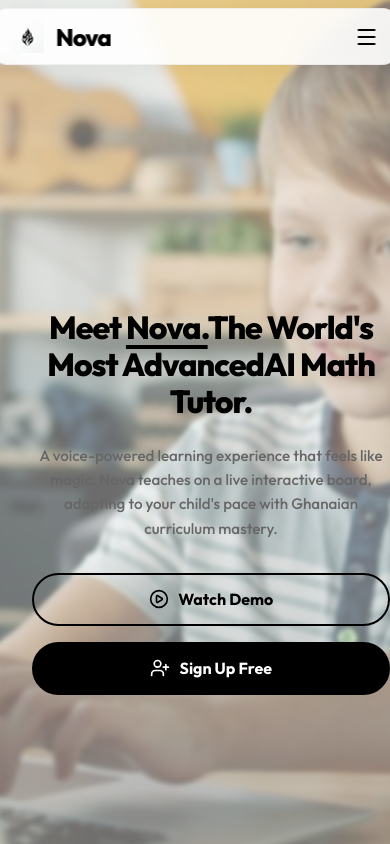
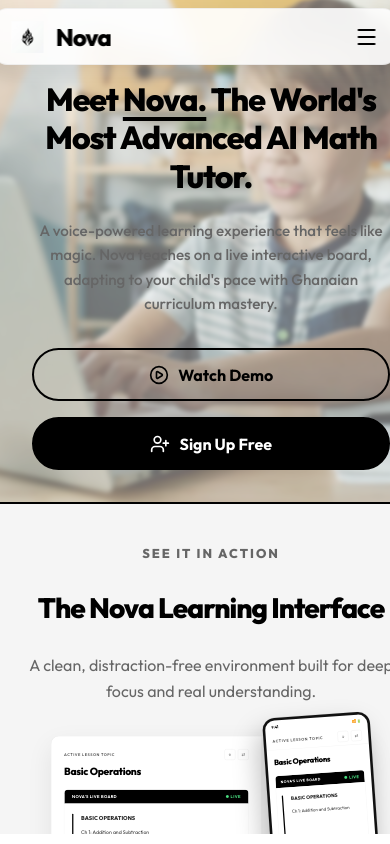
Before and after one commit to kingofalldevs/voice-tutor-frontend, a React (Vite) app: page / in a window 390 px wide. Shown: the top 844 px of the page. Built offline with nearby package versions, Linux system fonts and the light colour scheme; no server answers.

Commit message:
Fix mobile hero horizontal alignment and vertical spacing bugs

```diff
--- a/src/components/LandingPage.css
+++ b/src/components/LandingPage.css
@@ -900,12 +900,15 @@
 
   /* --- Hero --- */
   .hero-section {
-    min-height: 100vh;
-    padding: 6rem 1.25rem 3rem;
+    min-height: auto;
+    padding: 8rem 1.25rem 5rem;
+    width: 100%;
   }
 
   .hero-content {
     padding: 0 1rem;
+    width: 100%;
+    margin: 0 auto;
     gap: 1.5rem;
     text-align: center;
     align-items: center;
@@ -918,7 +921,8 @@
   .hero-title {
     font-size: 2.4rem;
     letter-spacing: -1.5px;
-    line-height: 1.15;
+    line-height: 1.2;
+    word-break: break-word;
   }
 
   .hero-subtitle {
--- a/src/components/LandingPage.jsx
+++ b/src/components/LandingPage.jsx
@@ -44,8 +44,8 @@
           <div className="hero-overlay"></div>
           <div className="hero-content">
             <h1 className="hero-title">
-              Meet <span className="highlight-text">Nova.</span><span className="hero-br"><br /></span>
-              The World's Most Advanced<span className="hero-br"><br /></span>
+              Meet <span className="highlight-text">Nova.</span> <span className="hero-br"><br /></span>
+              The World's Most Advanced <span className="hero-br"><br /></span>
               AI Math Tutor.
             </h1>
             <p className="hero-subtitle">
```
